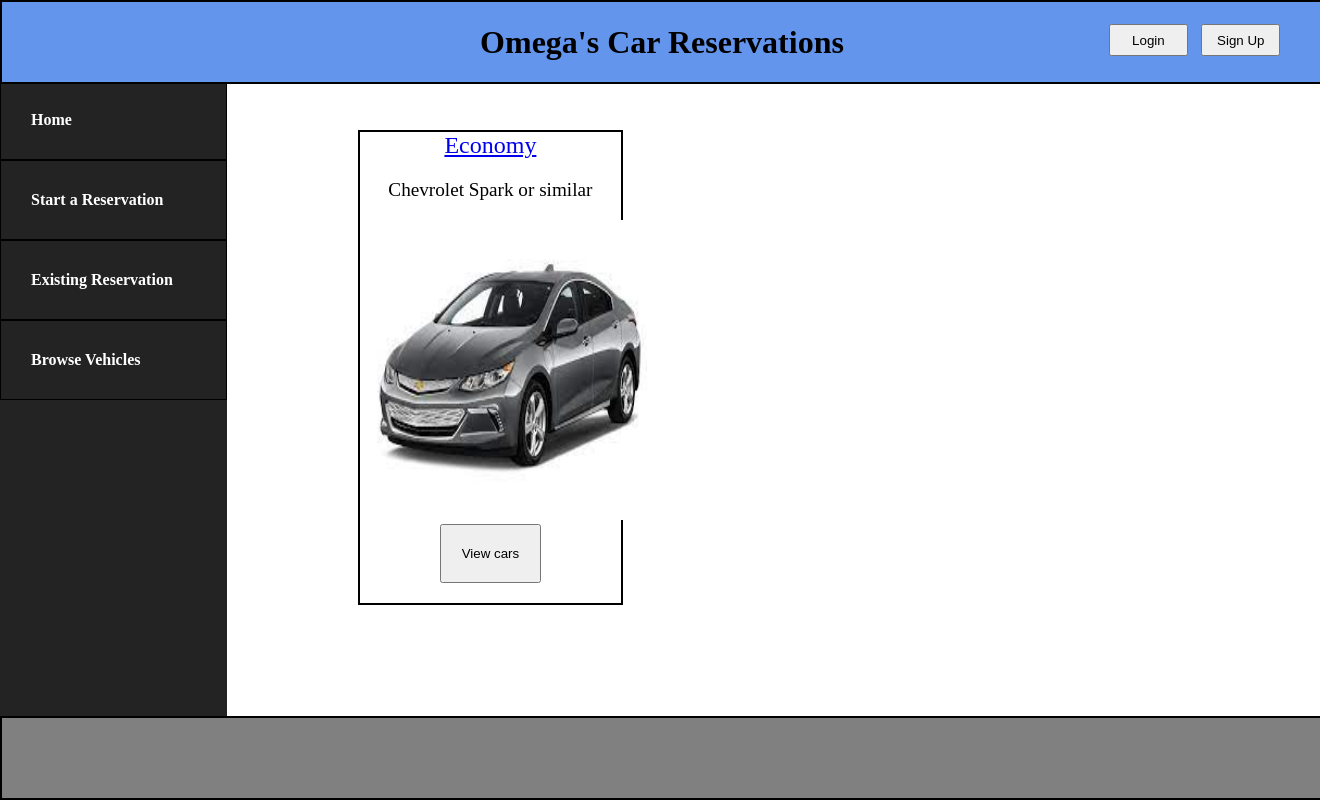
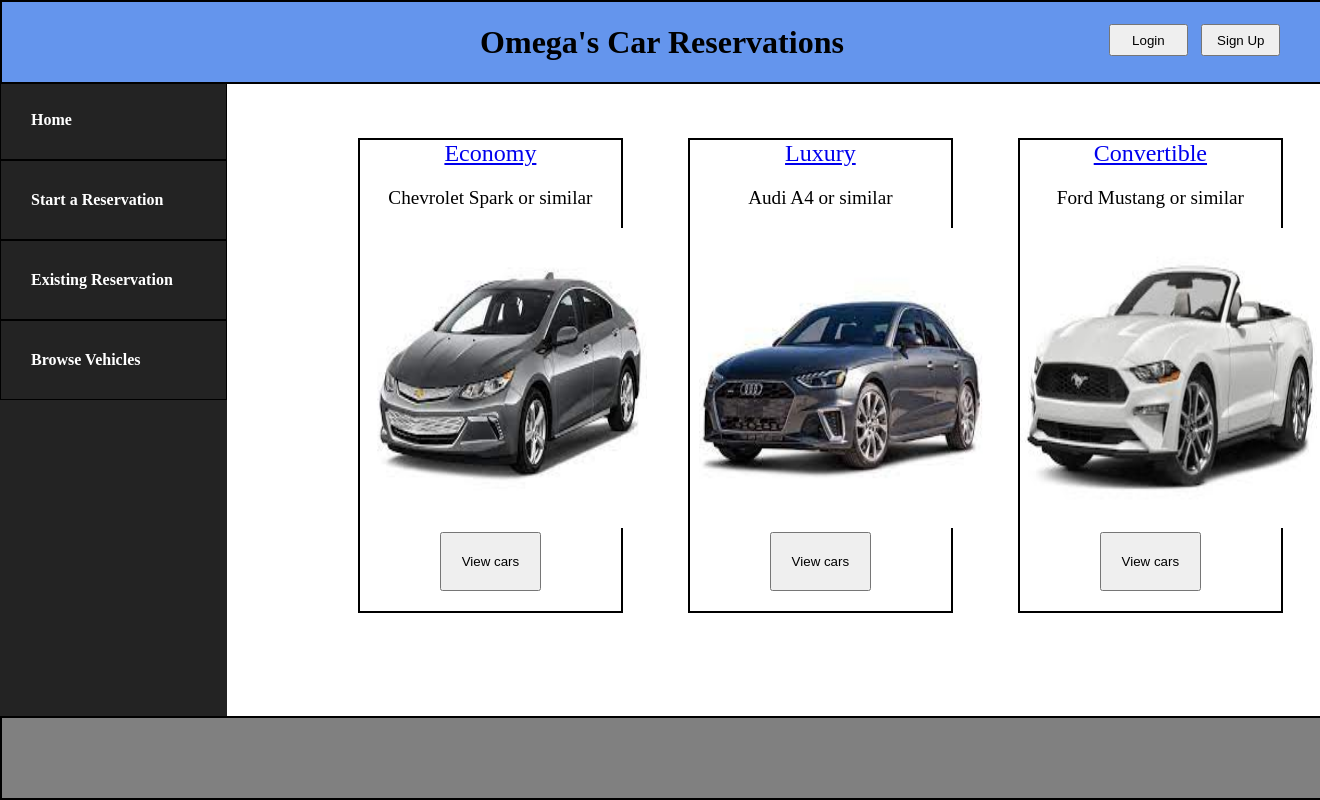
Before and after one commit to Cicciarelli/omega-soen341projectW2024, a Django app: template templates/startReservation.html in a window 1320 px wide. Run offline with Django 3.2, Linux system fonts and the light colour scheme; the template is opened without the code that fills it, so the values that code supplies are empty.

Commit message:
Car categories to rent

```diff
--- a/templates/Style.css
+++ b/templates/Style.css
@@ -121,3 +121,48 @@ background-color: aquamarine;
   .economyLink{
     font-size: x-large;
   }
+
+  .luxuryCars{
+    border: 2px solid black;
+    margin-left: 5%;
+    margin-top: 10%;
+    width: 20%;
+    text-align: center;
+  }
+
+  .viewluxuryCars{
+    padding: 20px;
+    margin-bottom: 20px;
+  }
+
+  .luxuryChoices{
+    font-size: larger;
+  }
+
+  .luxuryLink{
+    font-size: x-large;
+  }
+
+  .convertibleCars{
+    border: 2px solid black;
+    margin-left: 5%;
+    margin-top: 10%;
+    width: 20%;
+    text-align: center;
+  }
+
+  .viewconvertibleCars{
+    padding: 20px;
+    margin-bottom: 20px;
+  }
+
+  .convertibleChoices{
+    font-size: larger;
+  }
+
+  .convertibleLink{
+    font-size: x-large;
+  }
+  .carClassContainer{
+    display: flex;
+  }
--- a/templates/startReservation.html
+++ b/templates/startReservation.html
@@ -22,6 +22,7 @@
           <li><a href="browseVehicles.html">Browse Vehicles</a></li>
       </ul>
     </div>
+    <div class="carClassContainer">
       <div class="economyCars">
         <a href="economyReservation.html" class="economyLink">Economy</a>
         <p class="economyChoices">Chevrolet Spark or similar</p>
@@ -29,6 +30,22 @@
         <br>
         <a href=""><button class="viewEconomyCars">View cars</button></a>
       </div>
+      <div class="luxuryCars">
+        <a href="economyReservation.html" class="economyLink">Luxury</a>
+        <p class="luxuryChoices">Audi A4 or similar</p>
+        <img src="audia4.jpg" alt="Picture of the Audi A4" height="300" width="300">
+        <br>
+        <a href=""><button class="viewluxuryCars">View cars</button></a>
+      </div>
+      <div class="convertibleCars">
+        <a href="economyReservation.html" class="convertibleLink">Convertible</a>
+        <p class="convertibleChoices">Ford Mustang or similar</p>
+        <img src="mustang.jpg" alt="Picture of the Ford Mustang" height="300" width="300">
+        <br>
+        <a href=""><button class="viewconvertibleCars">View cars</button></a>
+      </div>
+    </div>
+
     <footer>
       <div class="footerContainer">
           <table id="footerTable">
```
Also changed, not shown: templates/audia4.jpg (added), templates/mustang.jpg (added). Lines whose indentation alone changed are shown as unchanged.
